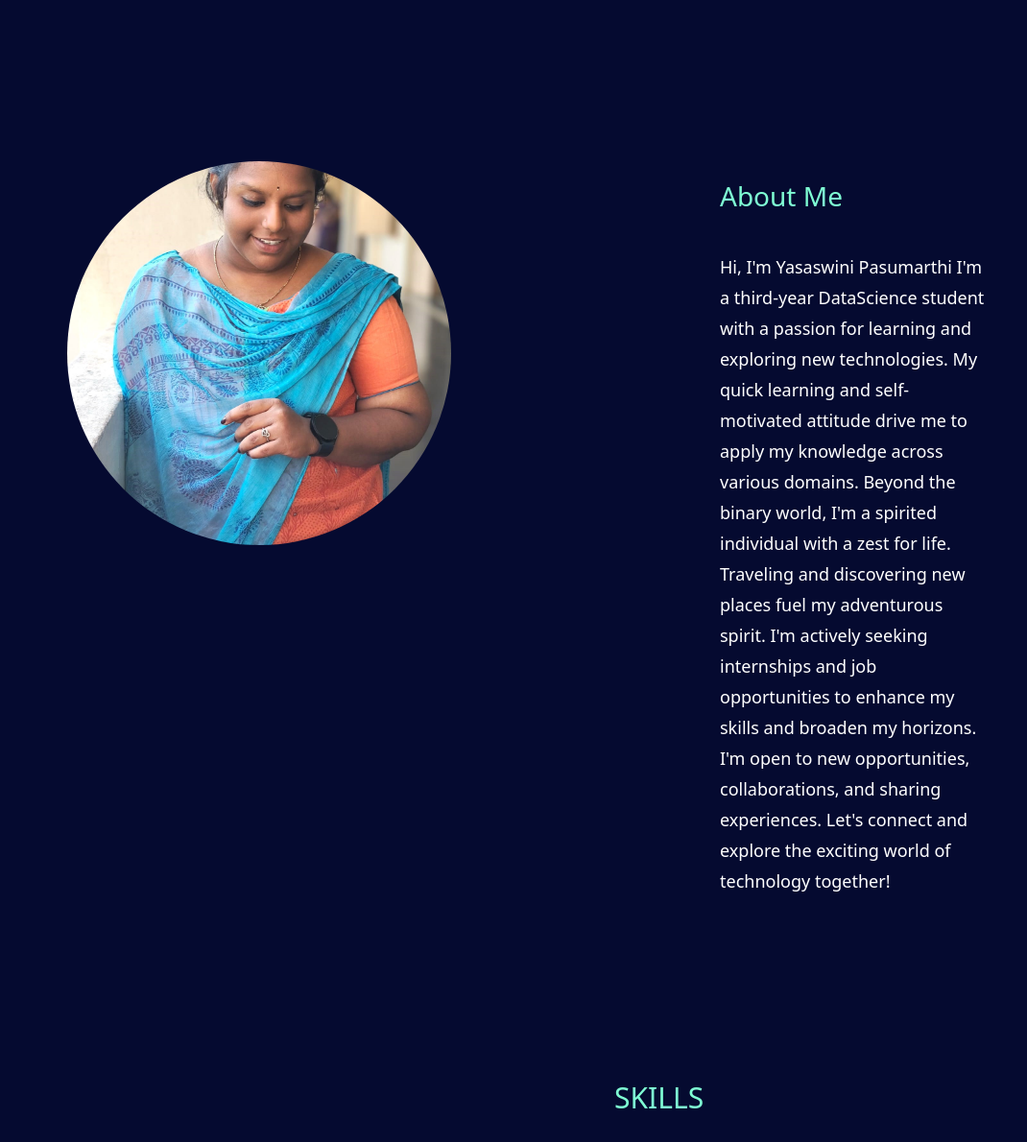
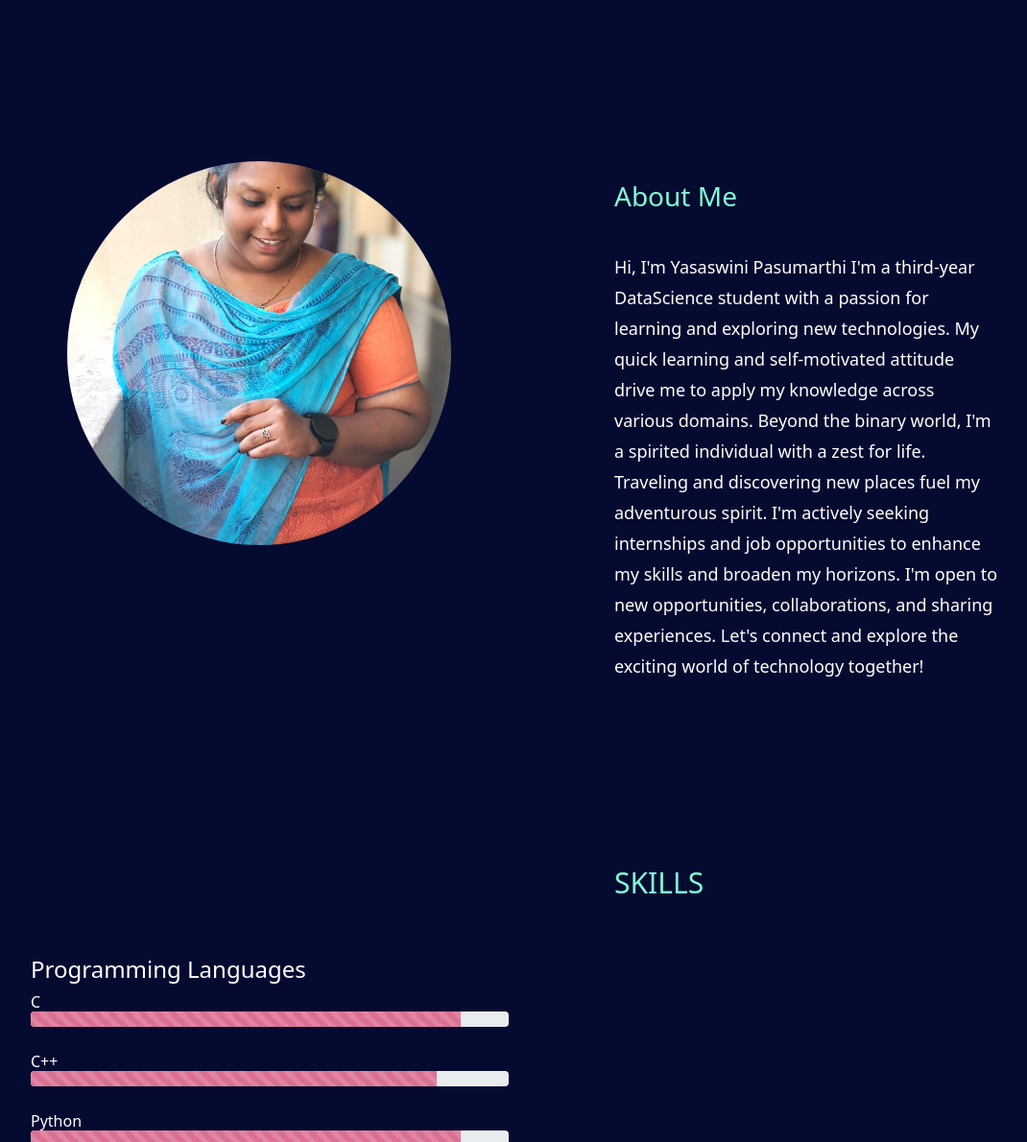
Before and after one commit to yasaswini2109/new-, a Flask app: page / in a window 1280 px wide. Shown: the part 694-1884 px from the top of the page at 96% size, without its empty margins (50-1120 px from the left). Run offline with Flask 3, Linux system fonts and the light colour scheme; some libraries are stand-ins or nearby versions.

Commit message:
Update portfolio.css

```diff
--- a/static/portfolio.css
+++ b/static/portfolio.css
@@ -70,10 +70,10 @@
     transition: transform 0.3s ease;
 }
 .abt2{
-    padding-left: 80px;
+    padding-left: 70px;
     padding-top: 20px;
-    padding-right: 80px;
-    margin-left: 200px;
+    padding-right: 70px;
+    margin-left: 100px;
     font-size: 1.125rem;
     line-height: 2rem;
 }
```
